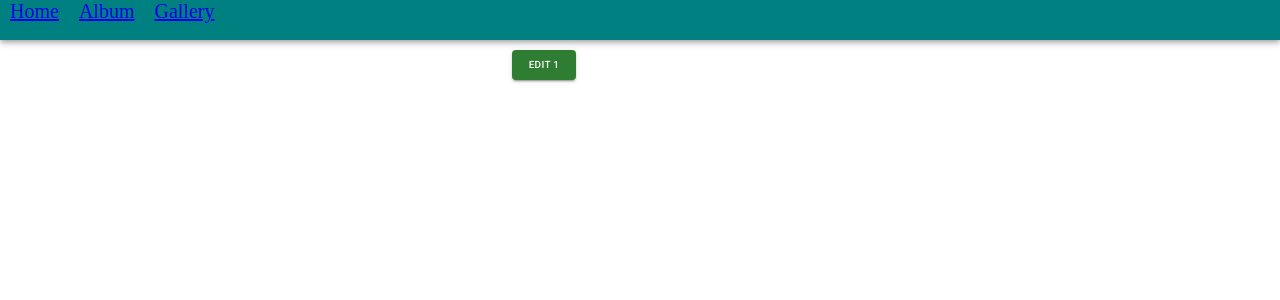
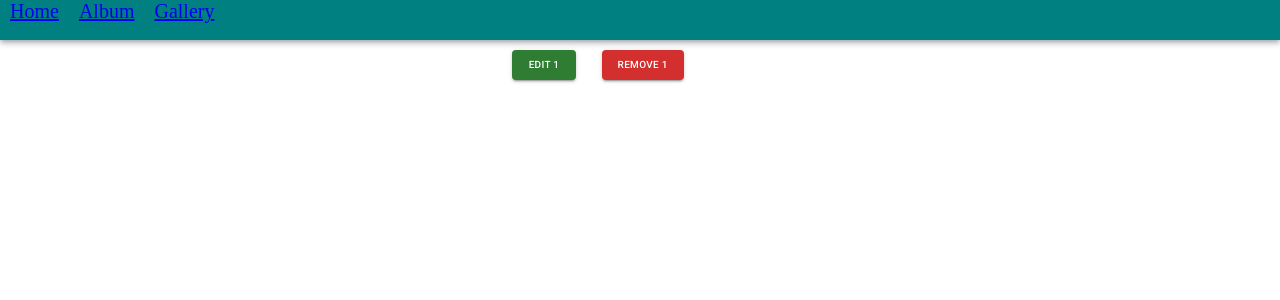
Before and after one commit to ilkiv5/gallery, a React (Create React App) app: page /album/1 in a window 1280 px wide. Shown: the top 300 px of the page. Built offline with nearby package versions, Linux system fonts and the light colour scheme.

Commit message:
remove collection

```diff
--- a/src/components/Albums/SelectedAlbum/SelectedAlbum.jsx
+++ b/src/components/Albums/SelectedAlbum/SelectedAlbum.jsx
@@ -25,6 +25,9 @@ const SelectedAlbum = () => {
         localStorage.setItem(newCollectionName, JSON.stringify(previousCollectionName))
         localStorage.removeItem(collectionName)
     }
+    const removeCollection = ()=>{
+        localStorage.removeItem(collectionName)
+    }
 
     useEffect(getCollection,[collectionName])
 
@@ -34,6 +37,13 @@ const SelectedAlbum = () => {
                 <Button sx={{fontSize: '10px', marginTop: '10px', left:'40%'}} variant="contained" color="success"
                         onClick={() => setIsOpenModal(true)}>
                     Edit {collectionName}
+                </Button>
+                <Button sx={{fontSize: '10px', marginTop: '10px', left:'42%'}} variant="contained" color="error"
+                onClick={()=>{
+                    removeCollection()
+                    history.push('/album')
+                }}>
+                    Remove {collectionName}
                 </Button>
             </div>
 
```
